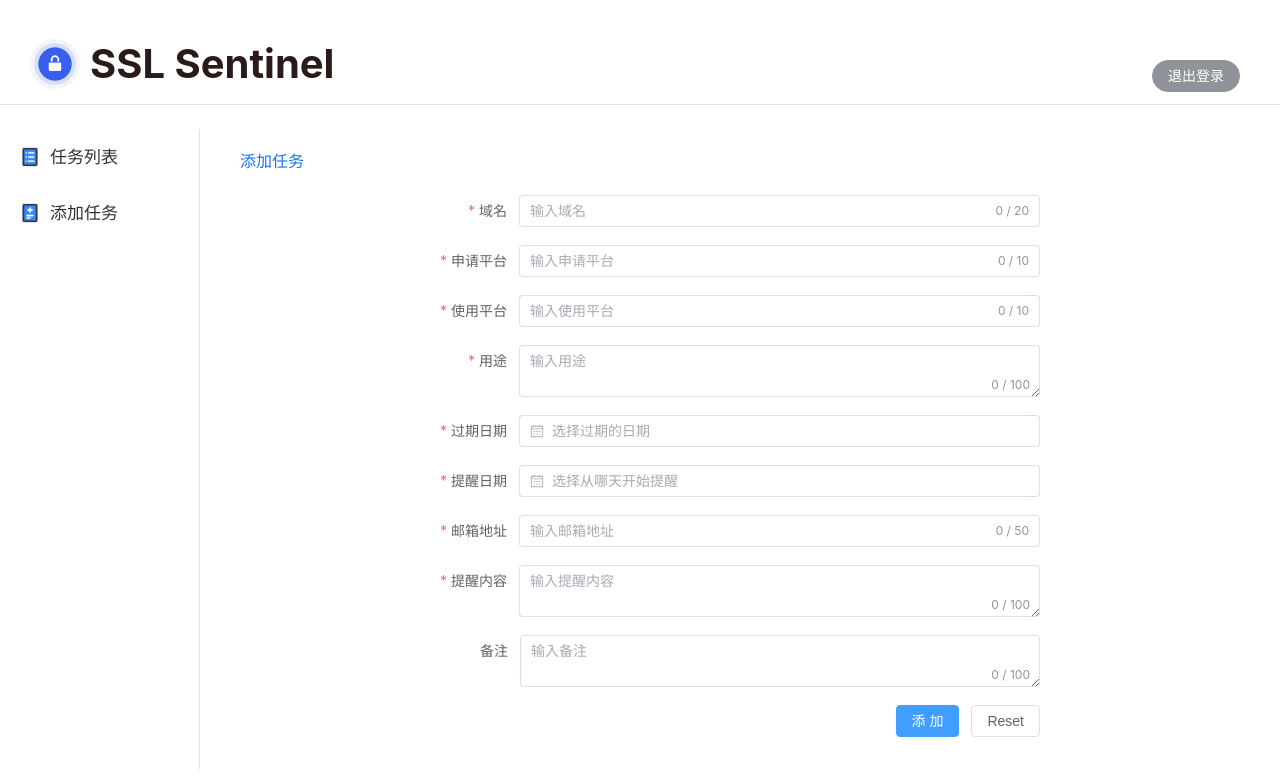
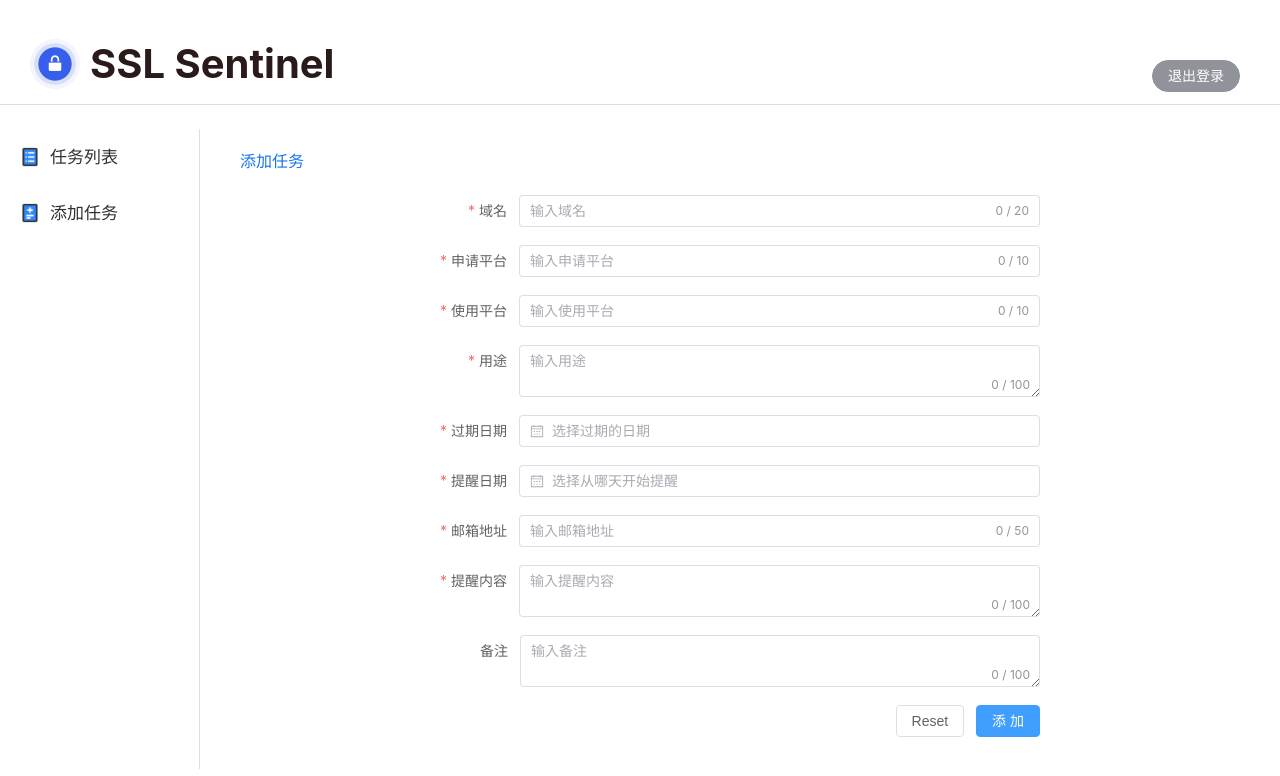
Before and after one commit to denchouka/ssl-sentinel, a Vue app in the folder ssl-sentinel-frontend/: page /addTask in a window 1280 px wide. Shown: the top 776 px of the page. Built offline with nearby package versions, Linux system fonts and the light colour scheme.

Commit message:
变更两个按钮的顺序

```diff
--- a/ssl-sentinel-frontend/src/views/task/AddTask.vue
+++ b/ssl-sentinel-frontend/src/views/task/AddTask.vue
@@ -110,6 +110,7 @@
       </el-form-item>
 
       <el-form-item class="button">
+        <el-button @click="resetForm(taskFormRef)">Reset</el-button>
         <el-button
           type="primary"
           :loading="loading"
@@ -118,7 +119,6 @@
           <span v-if="!loading">添 加</span>
           <span v-else>添 加 中...</span>
         </el-button>
-        <el-button @click="resetForm(taskFormRef)">Reset</el-button>
       </el-form-item>
     </el-form>
   </div>
```
